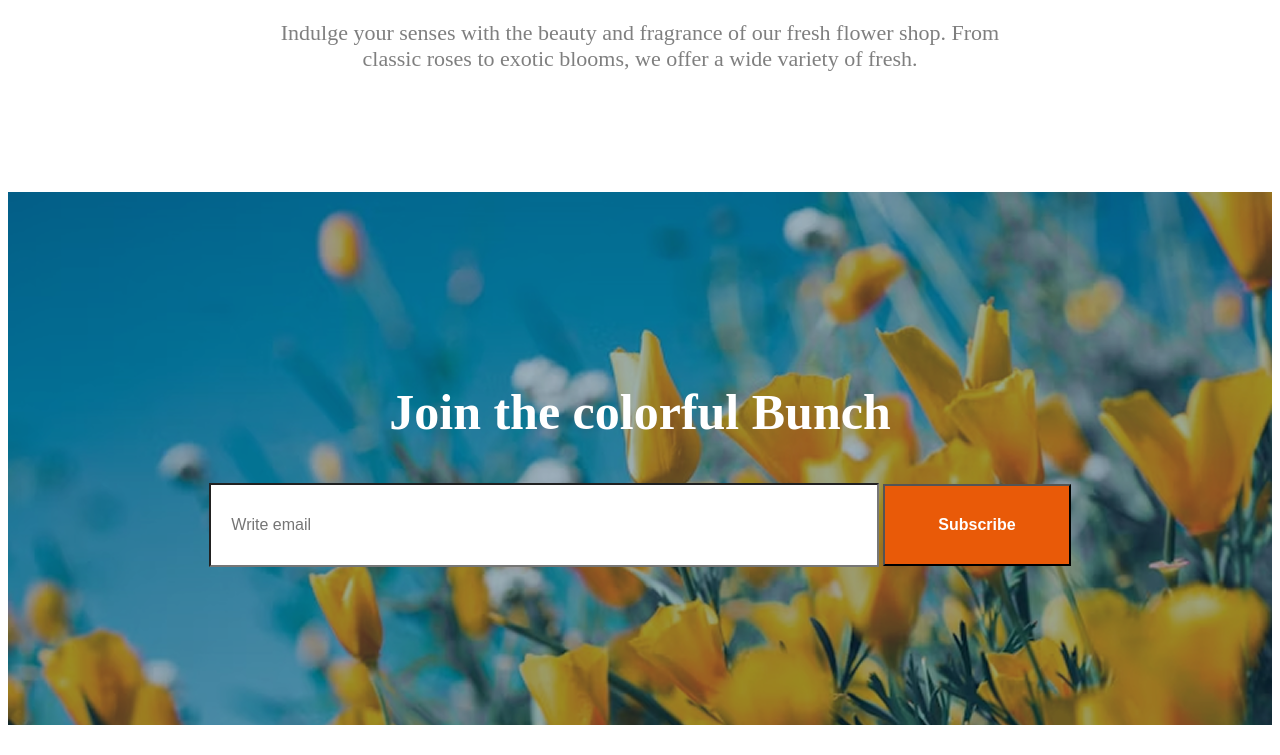
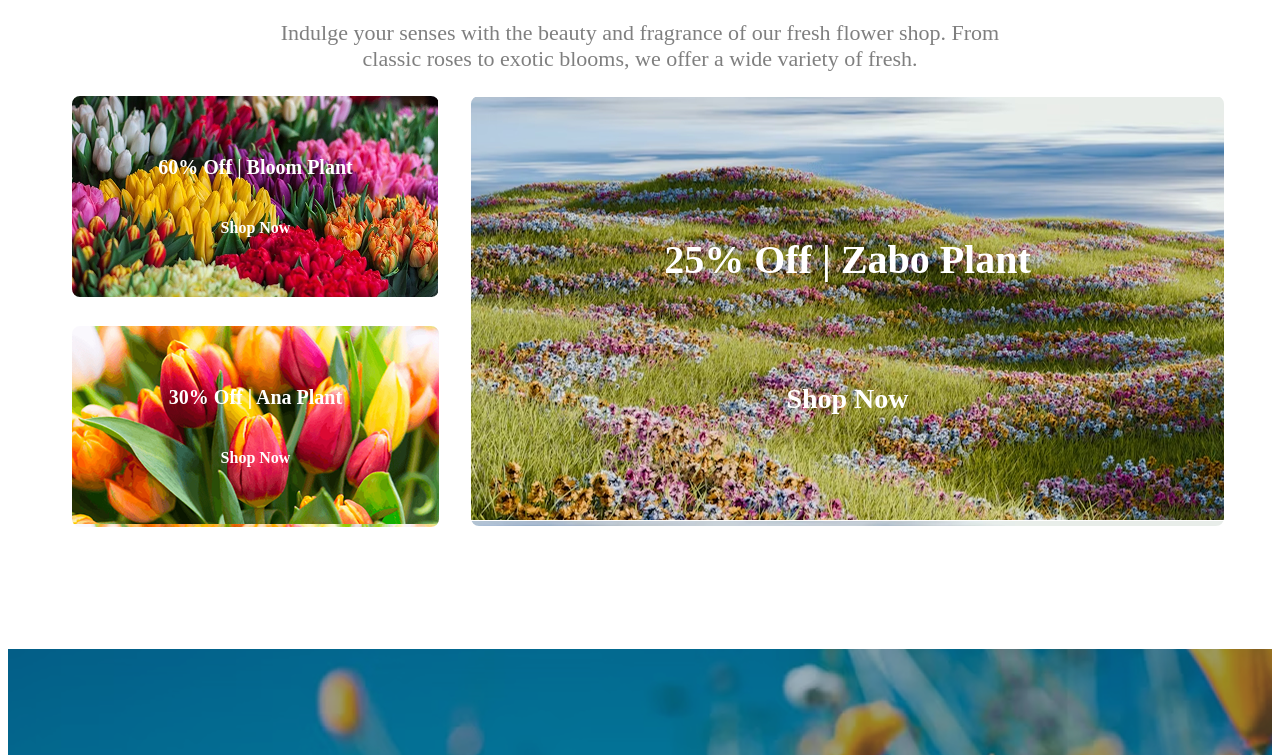
Before and after one commit to Mahbub6676/B12A02, a plain HTML site: page index.html in a window 1280 px wide. Shown: the part 2972-3727 px from the top of the page. Drawn offline with Linux system fonts and the light colour scheme.

Commit message:
fifth commit

```diff
--- a/index.html
+++ b/index.html
@@ -107,6 +107,23 @@
         <div class="latest-deals">
             <h2 class="latest-deals-heading"><span class="latest">Latest</span> <span class="deals">Deals</span></h2>
             <p class="latest-deals-description">Indulge your senses with the beauty and fragrance of our fresh flower shop. From <br> classic roses to exotic blooms, we offer a wide variety of fresh.</p>
+
+                <div class="latest-deals-colums">
+                    <div class="left-columns">
+                        <div class="latest-deals-box-1">
+                            <p class="latest-deals-box-1-heading">60% Off | Bloom Plant</p>
+                            <a class="latest-deals-box-btn">Shop Now</a>
+                        </div>
+                        <div class="latest-deals-box-2">
+                            <p class="latest-deals-box-2-heading">30% Off | Ana  Plant</p>
+                            <a class="latest-deals-box-btn">Shop Now</a>
+                        </div>
+                    </div>
+                    <div class="latest-deals-box-3">
+                        <p class="latest-deals-box-3-heading">25% Off | Zabo Plant</p>
+                        <a class="latest-deals-3-box-btn">Shop Now</a>
+                    </div>
+                </div>
         </div>
         <div class="join-section">
             <div class="join">
--- a/style.css
+++ b/style.css
@@ -269,3 +269,86 @@
 .footer-img img{
     margin-right: 24px;
 }
+
+.latest-deals-box-1{
+    grid-area: latest-deals-box-1;
+    border: 2px solid white;
+    border-radius: 10px;
+    width: 367px;
+    height: 201px;
+    margin-right: 28px;
+    margin-bottom: 25px;
+}
+
+.latest-deals-box-2{
+    grid-area: latest-deals-box-2;
+    border: 2px solid white;
+    border-radius: 10px;
+    width: 367px;
+    height: 201px;
+}
+
+.latest-deals-box-3{
+    grid-area: latest-deals-box-3;
+    border: 2px solid white;
+    border-radius: 10px;
+    width: 753px;
+    height: 430px;
+}
+
+.latest-deals-colums{
+    max-width: 1140px;
+    margin: 0 auto;
+    display: grid;
+    grid-template-areas:
+    "latest-deals-box-1 latest-deals-box-3 latest-deals-box-3"
+    "latest-deals-box-2 latest-deals-box-3 latest-deals-box-3"
+    ;
+}
+
+.latest-deals-box-1{
+    background-image: url('assets/deal-bloom.png');
+}
+.latest-deals-box-2{
+    background-image: url('assets/deal-ana.png');
+}
+
+.latest-deals-box-3{
+    background-image: url('assets/deal-zabo.png');
+}
+
+.latest-deals-box-1-heading{
+    color: rgba(255, 255, 255, 1);
+    font-size: 20px;
+    font-weight: 700;
+    margin-bottom: 0;
+    padding: 40px 47px;
+}
+
+.latest-deals-box-2-heading{
+    color: rgba(255, 255, 255, 1);
+    font-size: 20px;
+    font-weight: 700;
+    margin-bottom: 0;
+    padding: 40px 47px;
+}
+
+.latest-deals-box-3-heading{
+    color: rgba(255, 255, 255, 1);
+    font-size: 40px;
+    font-weight: 700;
+    margin-bottom: 0;
+    padding: 100px 128px;
+}
+
+.latest-deals-box-btn{
+    color: rgba(255, 255, 255, 1);
+    font-size: 16px;
+    font-weight: 600;
+}
+
+.latest-deals-3-box-btn{
+    color: rgba(255, 255, 255, 1);
+    font-size: 28px;
+    font-weight: 600;
+}
```
